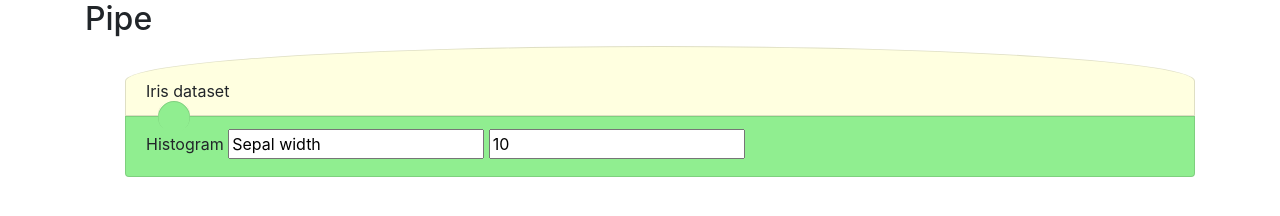
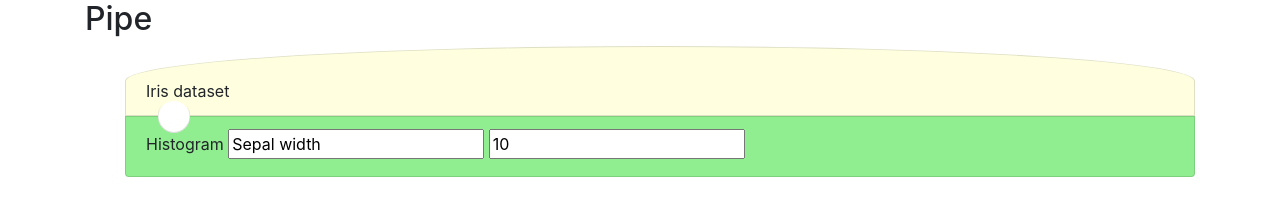
Before and after one commit to rgaiacs/sortablejs-blocks, a plain HTML site: page demos/pipes.html in a window 1280 px wide. Drawn offline with nearby package versions, Linux system fonts and the light colour scheme.

Commit message:
Fix CSS for block

```diff
--- a/css/blocks.css
+++ b/css/blocks.css
@@ -29,10 +29,10 @@ li.plot {
 
 li.transform > span.t,
 li.plot > span.t {
-    background-color: inherit;
+    background-color: white;
     border-top: 1px solid rgba(0,0,0,.125);
     border-left: 1px solid rgba(0,0,0,.125);
-    transform: rotate(45deg);
+    transform: rotate(-135deg);
     width: 2rem;
     height: 2rem;
     position: absolute;
```
